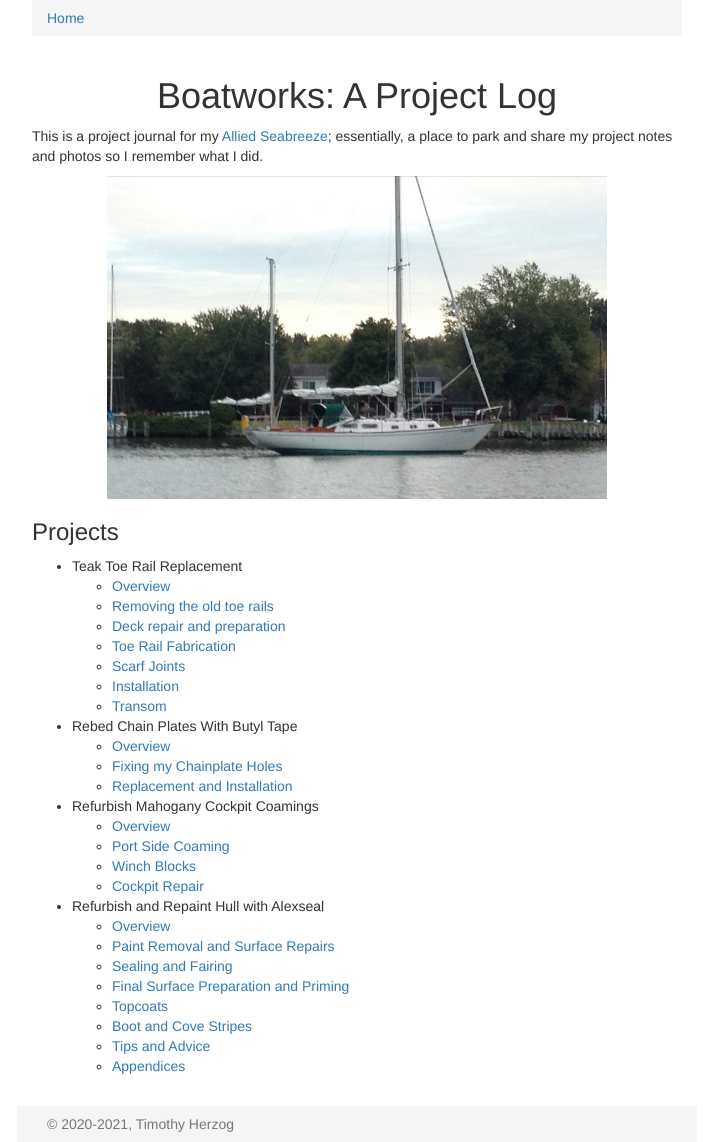
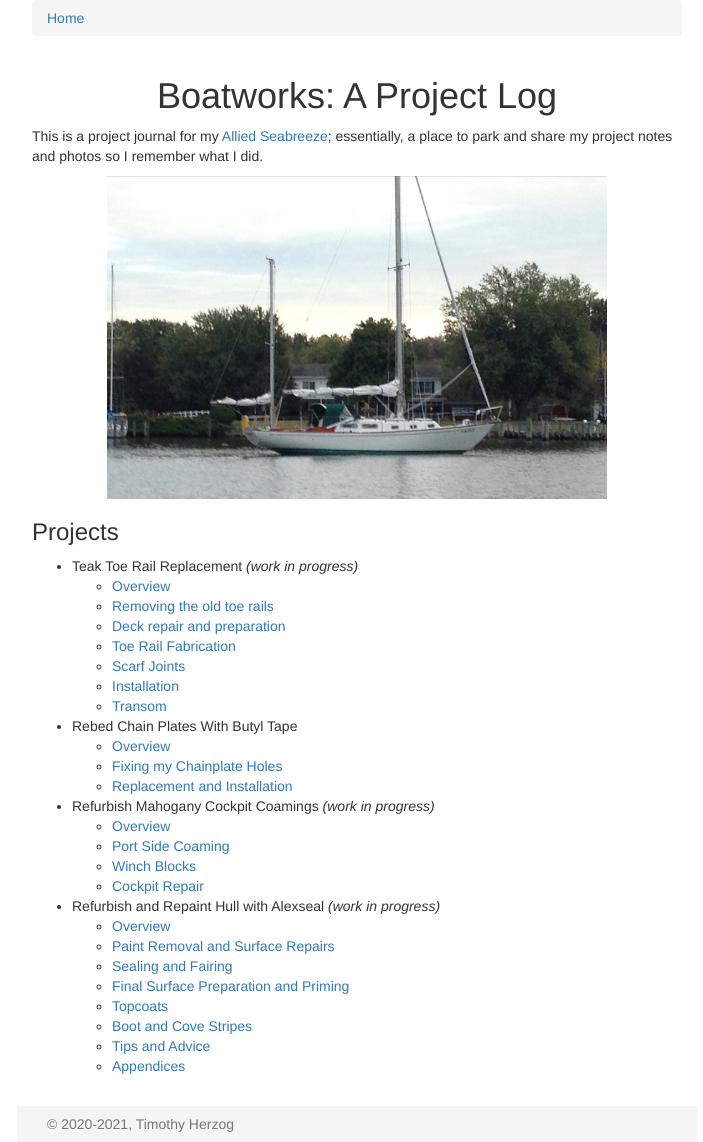
Before and after one commit to tgherzog/boatworks, a Jekyll site: the page built from index.md, in a window 1280 px wide. Shown: the whole page, without its empty margins (283-986 px from the left). Built offline with Jekyll 4.4.1, drawn with Linux system fonts in a browser that asks for light colours.

Commit message:
Add "in progress" (draft) flags

```diff
--- a/_config.yml
+++ b/_config.yml
@@ -37,6 +37,7 @@ defaults:
       project: "Teak Toe Rail Replacement"
       top: "2018-11-18-overview.html"
       dbpath: "https://www.dropbox.com/sh/qpv5q61h6hakcbo/AADFqm03_3fMbY-twd9Nyd6Ha"
+      draft: true
   -
     scope:
       path: "projects/chainplates"
@@ -53,6 +54,7 @@ defaults:
       project: "Refurbish Mahogany Cockpit Coamings"
       top: "2021-01-01-coamings.html"
       dbpath: "https://www.dropbox.com/sh/vog24ola3asvokh/AACGSpm9i6TJU7GXxBQ-sI46a"
+      draft: true
   -
     scope:
       path: "projects/hull"
@@ -61,3 +63,4 @@ defaults:
       project: "Refurbish and Repaint Hull with Alexseal"
       top: "2020-07-01-overview.html"
       dbpath: "https://www.dropbox.com/sh/ayixnoloexg9f2q/AADPELyvRKagSJoLniqv6ywAa"
+      draft: true
--- a/index.md
+++ b/index.md
@@ -17,7 +17,7 @@ essentially, a place to park and share my project notes and photos so I remember
 <ul class="toc">
 {% for elem in site.defaults %}
   {% if elem.values.project %}
-  <li>{{ elem.values.project }}<ul>
+  <li>{{ elem.values.project }}{% if elem.values.draft %} <em>(work in progress)</em>{% endif %}<ul>
   {% assign cat = elem.scope.path | split: "/" | last %}
   {% for post in site.categories[cat] reversed %}
     <li><a href="{{ post.url | relative_url }}">{{ post.title }}</a></li>
```
